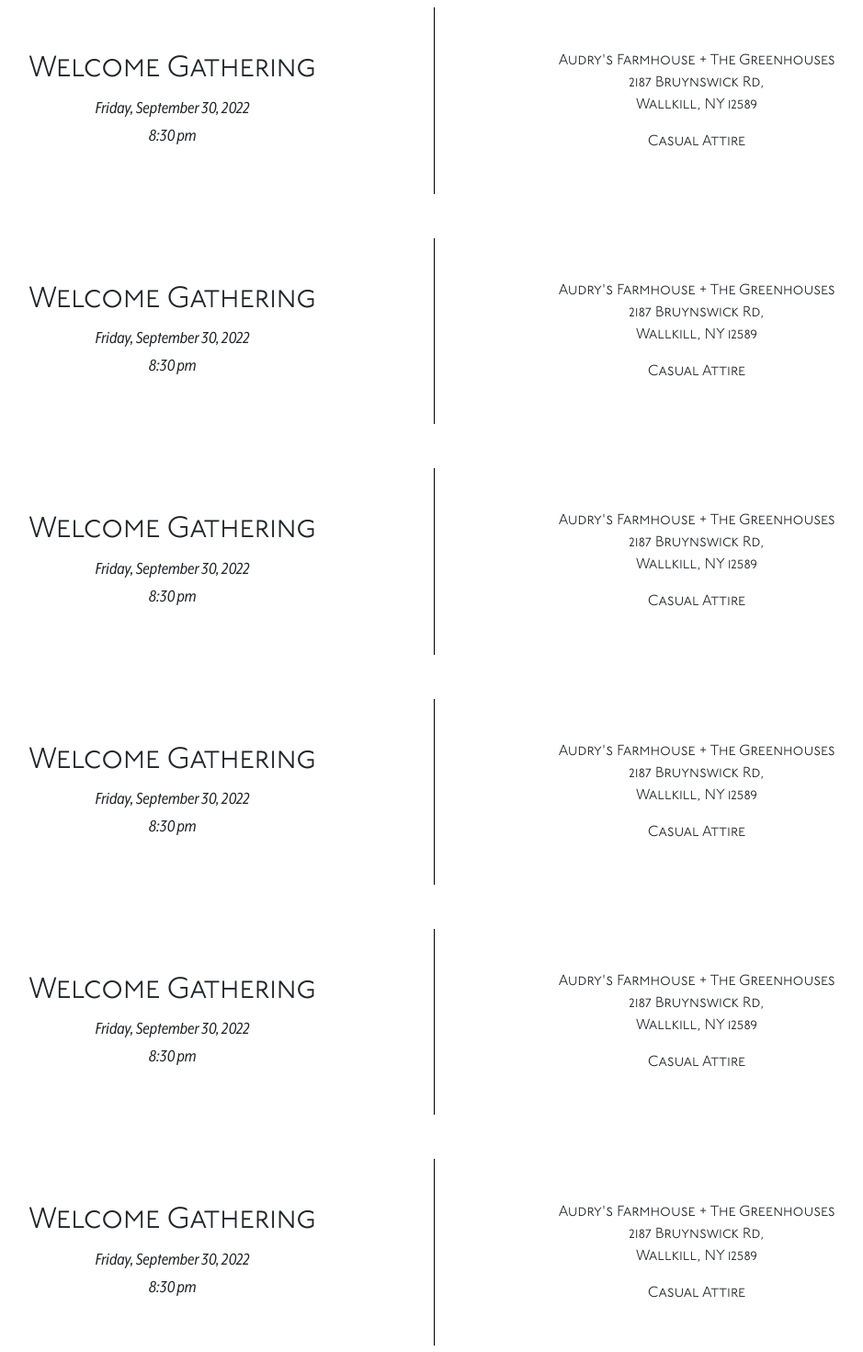
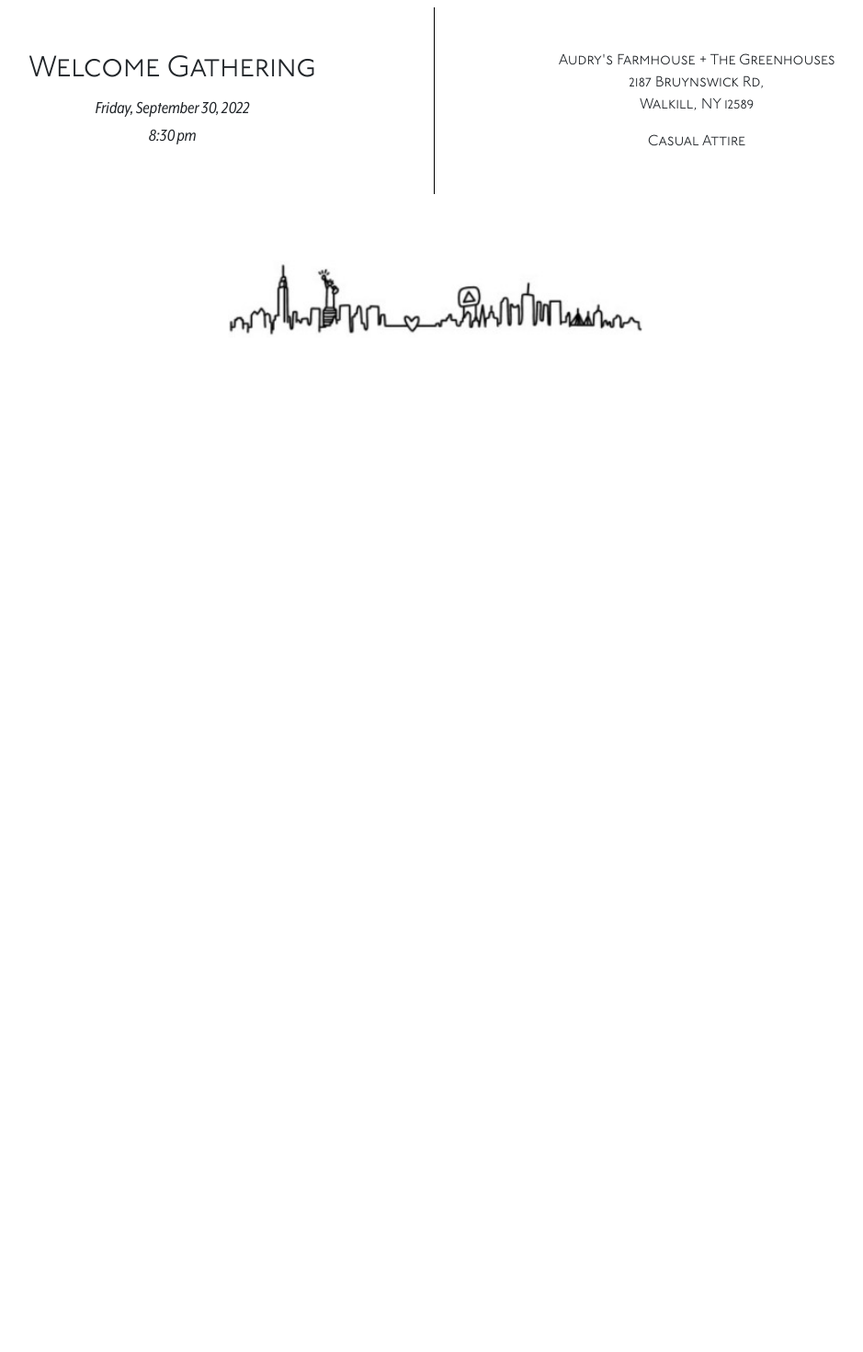
Before and after one commit to tlyver/chris-and-cait-web, a React (Create React App) app: page /events in a window 1280 px wide. Shown: the part 240-1710 px from the top of the page at 92% size, without its empty margins (167-1106 px from the left). After the commit the page ends 800 px from the top, so only its background shows below. Built offline with nearby package versions, Linux system fonts and the light colour scheme.

Commit message:
Event Component
Adds an Event component with props.

```diff
--- a/src/Layout.js
+++ b/src/Layout.js
@@ -1,3 +1,5 @@
+import './Layout.scss';
+
 import React from 'react';
 import Banner from './Banner';
 import Footer from './Footer';
@@ -5,11 +7,13 @@ import Footer from './Footer';
 const Layout = ({ children }) => {
     return (
       <React.Fragment>
+        <div className="layout">
           <Banner />
           <div className="navigationWrapper">
               <main className="container">{children}</main>
           </div>
-          <Footer />
+          <Footer className="footer"/>
+        </div>
       </React.Fragment>
     );
 };
--- /dev/null
+++ b/src/Layout.scss
@@ -0,0 +1,10 @@
+.layout {
+  min-height: 100vh;
+  position: relative;
+}
+
+// .footer {
+//   position: absolute;
+//   bottom: 0;
+//   width: 100%;
+// }
--- /dev/null
+++ b/src/event.js
@@ -0,0 +1,33 @@
+import './event.scss';
+
+export default function Event(props) {
+  return (
+    <>
+      <div className="row row-cols-1 row-cols-md-2 mt-4 mb-5">
+        <div className="col d-flex flex-direction--column align-items-center justify-content-center border-right-responsive pt-5 pb-5">
+          <h2 className="underground">{props.event}</h2>
+          <div className="eaves is-20">{props.date}</div>
+          <div className="eaves is-20">{props.time}</div>
+        </div>
+        <div className="col d-flex flex-column align-items-center justify-content-center underground">
+          <div>{props.location}</div>
+          <div className="d-flex flex-column address">
+            <div>
+              {props.street}
+            </div>
+            <div>
+              {props.city}
+            </div>
+          </div>
+          <div className="pt-3">{props.attire}</div>
+        </div>
+      </div>
+
+
+      <div className="row py-4 justify-content-center d-block d-md-none">
+        <div className="col-2 border-bottom border-dark m-auto">
+        </div>
+      </div>
+    </>
+  )
+}
--- a/src/index.js
+++ b/src/index.js
@@ -19,8 +19,8 @@ import Registry from './routes/registry';
 import reportWebVitals from './reportWebVitals';
 
 ReactDOM.render(
-  <BrowserRouter>
-    <Layout>
+  <BrowserRouter className="test">
+    <Layout className="layout">
       <Routes>
         <Route path="/" element={<Body />} />
         <Route path="events" element={<Events />} />
--- a/src/routes/events.js
+++ b/src/routes/events.js
@@ -1,4 +1,4 @@
-import './events.scss';
+import Event from '../event';
 
 export default function Events() {
   return (
@@ -12,187 +12,15 @@ export default function Events() {
         </div>
       </div>
 
-      <div className="row row-cols-1 row-cols-md-2 mt-4 mb-5">
-        <div className="col d-flex flex-direction--column align-items-center justify-content-center border-right-responsive pt-5 pb-5">
-          <h2 className="underground">Welcome Gathering</h2>
-          <div className="eaves is-20">Friday, September 30, 2022</div>
-          <div className="eaves is-20">8:30 pm</div>
-        </div>
-        <div className="col d-flex flex-column align-items-center justify-content-center underground">
-          <div>Audry's Farmhouse + The Greenhouses</div>
-          <div className="d-flex flex-column address">
-            <div>
-              2187 Bruynswick Rd,
-            </div>
-            <div>
-              Wallkill, NY 12589
-            </div>
-          </div>
-          <div className="pt-3">Casual Attire</div>
-        </div>
-      </div>
-
-
-      <div className="row py-4 justify-content-center d-block d-md-none">
-        <div className="col-2 border-bottom border-dark m-auto">
-        </div>
-      </div>
-
-      <div className="row row-cols-1 row-cols-md-2 mt-4 mb-5">
-        <div className="col d-flex flex-direction--column align-items-center justify-content-center border-right-responsive pt-5 pb-5">
-          <h2 className="underground">Welcome Gathering</h2>
-          <div className="eaves is-20">Friday, September 30, 2022</div>
-          <div className="eaves is-20">8:30 pm</div>
-        </div>
-        <div className="col d-flex flex-column align-items-center justify-content-center underground">
-          <div>Audry's Farmhouse + The Greenhouses</div>
-          <div className="d-flex flex-column address">
-            <div>
-              2187 Bruynswick Rd,
-            </div>
-            <div>
-              Wallkill, NY 12589
-            </div>
-          </div>
-          <div className="pt-3">Casual Attire</div>
-        </div>
-      </div>
-
-
-      <div className="row py-4 justify-content-center d-block d-md-none">
-        <div className="col-2 border-bottom border-dark m-auto">
-        </div>
-      </div>
-
-      <div className="row row-cols-1 row-cols-md-2 mt-4 mb-5">
-        <div className="col d-flex flex-direction--column align-items-center justify-content-center border-right-responsive pt-5 pb-5">
-          <h2 className="underground">Welcome Gathering</h2>
-          <div className="eaves is-20">Friday, September 30, 2022</div>
-          <div className="eaves is-20">8:30 pm</div>
-        </div>
-        <div className="col d-flex flex-column align-items-center justify-content-center underground">
-          <div>Audry's Farmhouse + The Greenhouses</div>
-          <div className="d-flex flex-column address">
-            <div>
-              2187 Bruynswick Rd,
-            </div>
-            <div>
-              Wallkill, NY 12589
-            </div>
-          </div>
-          <div className="pt-3">Casual Attire</div>
-        </div>
-      </div>
-
-
-      <div className="row py-4 justify-content-center d-block d-md-none">
-        <div className="col-2 border-bottom border-dark m-auto">
-        </div>
-      </div>
-
-      <div className="row row-cols-1 row-cols-md-2 mt-4 mb-5">
-        <div className="col d-flex flex-direction--column align-items-center justify-content-center border-right-responsive pt-5 pb-5">
-          <h2 className="underground">Welcome Gathering</h2>
-          <div className="eaves is-20">Friday, September 30, 2022</div>
-          <div className="eaves is-20">8:30 pm</div>
-        </div>
-        <div className="col d-flex flex-column align-items-center justify-content-center underground">
-          <div>Audry's Farmhouse + The Greenhouses</div>
-          <div className="d-flex flex-column address">
-            <div>
-              2187 Bruynswick Rd,
-            </div>
-            <div>
-              Wallkill, NY 12589
-            </div>
-          </div>
-          <div className="pt-3">Casual Attire</div>
-        </div>
-      </div>
-
-
-      <div className="row py-4 justify-content-center d-block d-md-none">
-        <div className="col-2 border-bottom border-dark m-auto">
-        </div>
-      </div>
-
-      <div className="row row-cols-1 row-cols-md-2 mt-4 mb-5">
-        <div className="col d-flex flex-direction--column align-items-center justify-content-center border-right-responsive pt-5 pb-5">
-          <h2 className="underground">Welcome Gathering</h2>
-          <div className="eaves is-20">Friday, September 30, 2022</div>
-          <div className="eaves is-20">8:30 pm</div>
-        </div>
-        <div className="col d-flex flex-column align-items-center justify-content-center underground">
-          <div>Audry's Farmhouse + The Greenhouses</div>
-          <div className="d-flex flex-column address">
-            <div>
-              2187 Bruynswick Rd,
-            </div>
-            <div>
-              Wallkill, NY 12589
-            </div>
-          </div>
-          <div className="pt-3">Casual Attire</div>
-        </div>
-      </div>
-
-
-      <div className="row py-4 justify-content-center d-block d-md-none">
-        <div className="col-2 border-bottom border-dark m-auto">
-        </div>
-      </div>
-
-      <div className="row row-cols-1 row-cols-md-2 mt-4 mb-5">
-        <div className="col d-flex flex-direction--column align-items-center justify-content-center border-right-responsive pt-5 pb-5">
-          <h2 className="underground">Welcome Gathering</h2>
-          <div className="eaves is-20">Friday, September 30, 2022</div>
-          <div className="eaves is-20">8:30 pm</div>
-        </div>
-        <div className="col d-flex flex-column align-items-center justify-content-center underground">
-          <div>Audry's Farmhouse + The Greenhouses</div>
-          <div className="d-flex flex-column address">
-            <div>
-              2187 Bruynswick Rd,
-            </div>
-            <div>
-              Wallkill, NY 12589
-            </div>
-          </div>
-          <div className="pt-3">Casual Attire</div>
-        </div>
-      </div>
-
-
-      <div className="row py-4 justify-content-center d-block d-md-none">
-        <div className="col-2 border-bottom border-dark m-auto">
-        </div>
-      </div>
-
-      <div className="row row-cols-1 row-cols-md-2 mt-4 mb-5">
-        <div className="col d-flex flex-direction--column align-items-center justify-content-center border-right-responsive pt-5 pb-5">
-          <h2 className="underground">Welcome Gathering</h2>
-          <div className="eaves is-20">Friday, September 30, 2022</div>
-          <div className="eaves is-20">8:30 pm</div>
-        </div>
-        <div className="col d-flex flex-column align-items-center justify-content-center underground">
-          <div>Audry's Farmhouse + The Greenhouses</div>
-          <div className="d-flex flex-column address">
-            <div>
-              2187 Bruynswick Rd,
-            </div>
-            <div>
-              Wallkill, NY 12589
-            </div>
-          </div>
-          <div className="pt-3">Casual Attire</div>
-        </div>
-      </div>
-
-
-      <div className="row py-4 justify-content-center d-block d-md-none">
-        <div className="col-2 border-bottom border-dark m-auto">
-        </div>
-      </div>
+      <Event
+        event="Welcome Gathering"
+        date="Friday, September 30, 2022"
+        time="8:30 pm"
+        location="Audry's Farmhouse + The Greenhouses"
+        street="2187 Bruynswick Rd,"
+        city="Walkill, NY 12589"
+        attire="Casual Attire"
+      />
 
     </>
   );
```
Also changed, not shown: src/event.scss (renamed from src/routes/events.scss).
